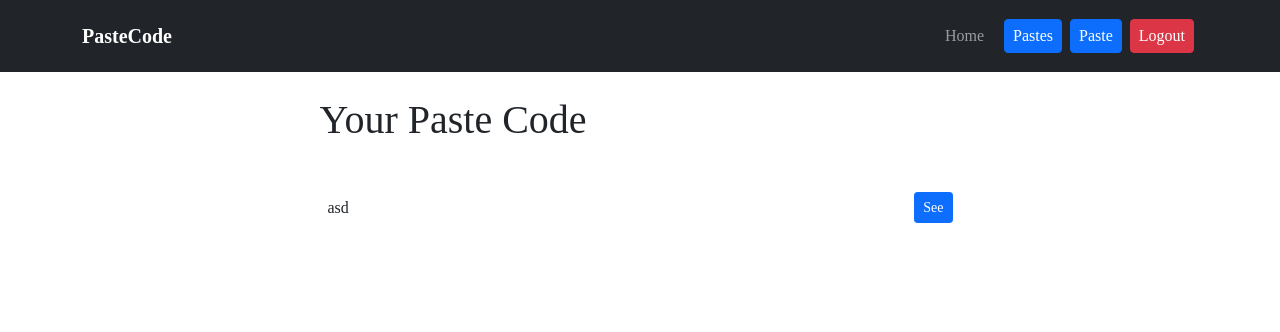
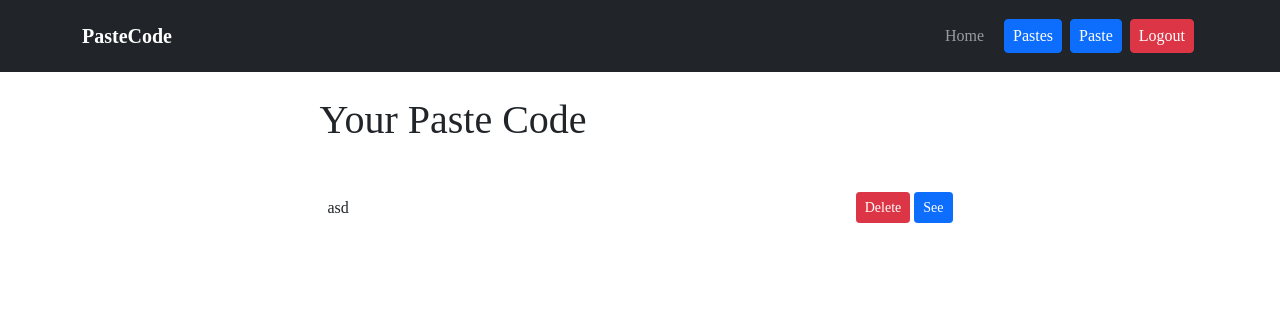
Before and after one commit to muhammadpauzi/pastecode, a Flask app: page /pastes in a window 1280 px wide. Shown: the top 332 px of the page. Run offline with Flask 2, Linux system fonts and the light colour scheme; a user stored in the database is signed in; data comes from the database, SQL or seed files in the repository; both versions use the stored data as it was after the commit; some libraries are stand-ins or nearby versions.

Commit message:
feat: delete paste

```diff
--- a/website/templates/pastes.html
+++ b/website/templates/pastes.html
@@ -8,7 +8,10 @@
     {% for paste in user.pastes %}
     <div class="py-4 px-2 d-flex justify-content-between align-items-center">
         <h6 class="fw-normal mb-0">{{ paste.title }}</h6>
-        <a href="/{{ paste.id }}" class="btn btn-sm btn-primary">See</a>
+        <div>
+            <a href="/delete/{{ paste.id }}" class="btn btn-sm btn-danger">Delete</a>
+            <a href="/{{ paste.id }}" class="btn btn-sm btn-primary">See</a>
+        </div>
     </div>
     {% endfor %}
     {% else %}
--- a/website/views.py
+++ b/website/views.py
@@ -45,5 +45,16 @@ def pastes():
 @views.route('/<int:id>')
 @login_required
 def paste_detail(id):
-    paste = Paste.query.filter_by(id=id).first()
+    paste = Paste.query.get(id)
     return render_template('paste_detail.html', user=current_user, paste=paste)
+
+@views.route('/delete/<int:id>')
+@login_required
+def delete(id):
+    paste = Paste.query.get(id)
+    if paste and paste.user_id == current_user.id:
+        db.session.delete(paste)
+        db.session.commit()
+        flash('Paste deleted!', category='success')
+
+    return redirect(url_for('views.pastes'))
```
Also changed, not shown: website/database.db.
